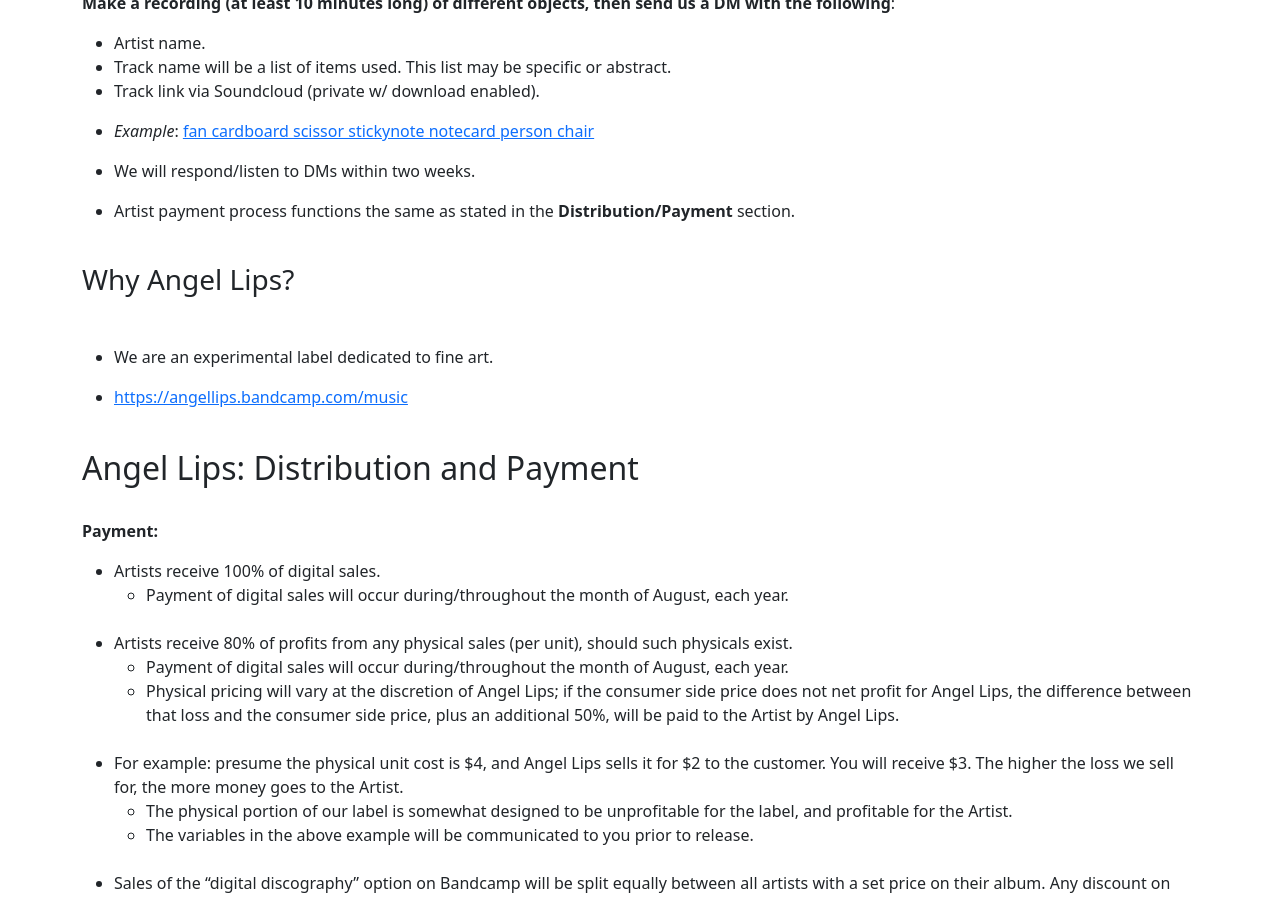
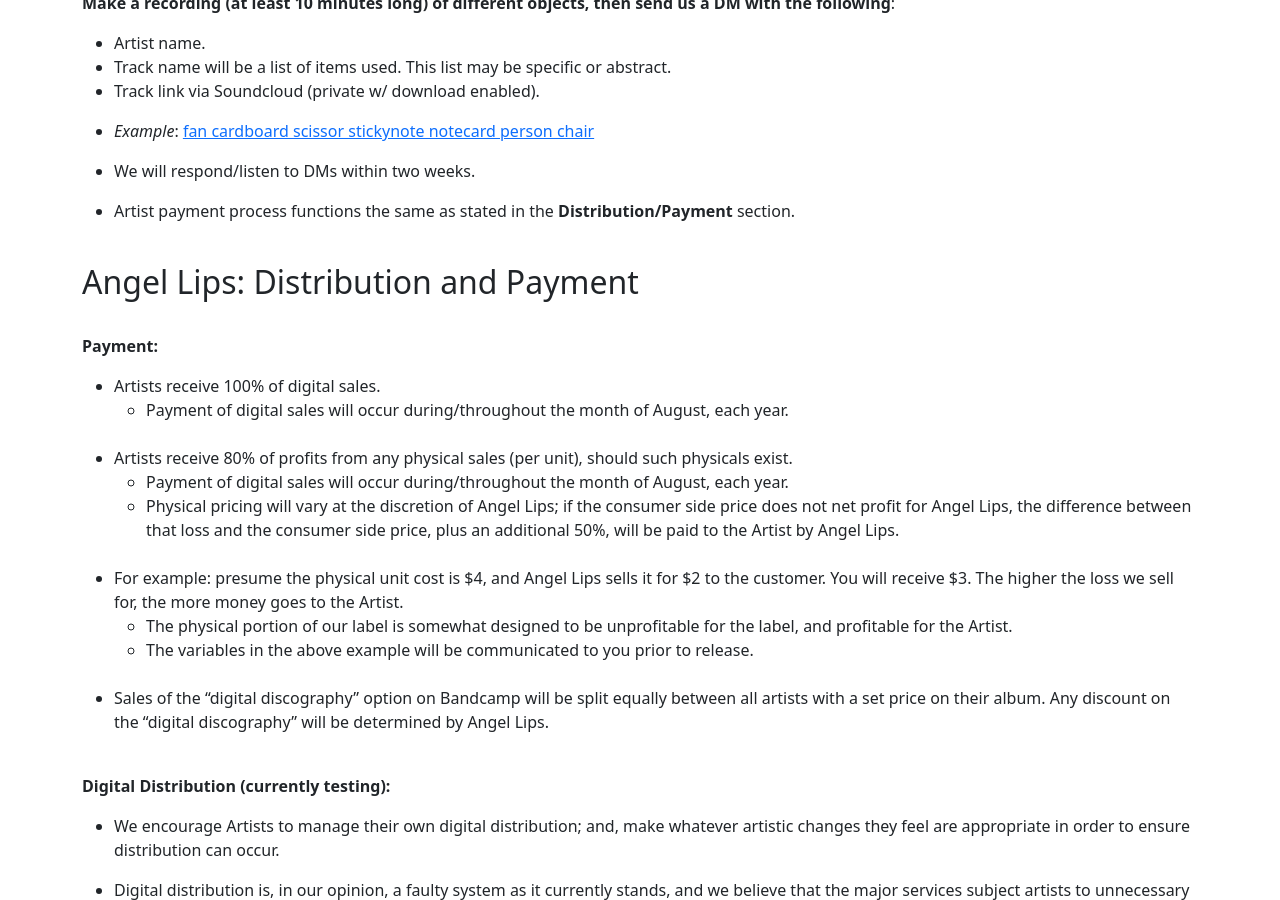
Before and after one commit to angellips/angellips.github.io, a Jekyll site: the page built from submissions.md, in a window 1280 px wide and 900 px high, scrolled down 2609 px. Built offline with Jekyll 4.4.1, drawn with Linux system fonts in a browser that asks for light colours.

Commit message:
Update submissions.md

```diff
--- a/submissions.md
+++ b/submissions.md
@@ -118,12 +118,6 @@ At the moment, all releases are digital only.
 
 * Artist payment process functions the same as stated in the **Distribution/Payment** section. <br/><br/>
 
-### Why Angel Lips?
-<br/>
-* We are an experimental label dedicated to fine art.
-
-* [https://angellips.bandcamp.com/music](https://angellips.bandcamp.com/music) <br/><br/>
-
 ## Angel Lips: Distribution and Payment
 <br/>
 **Payment:**
```
